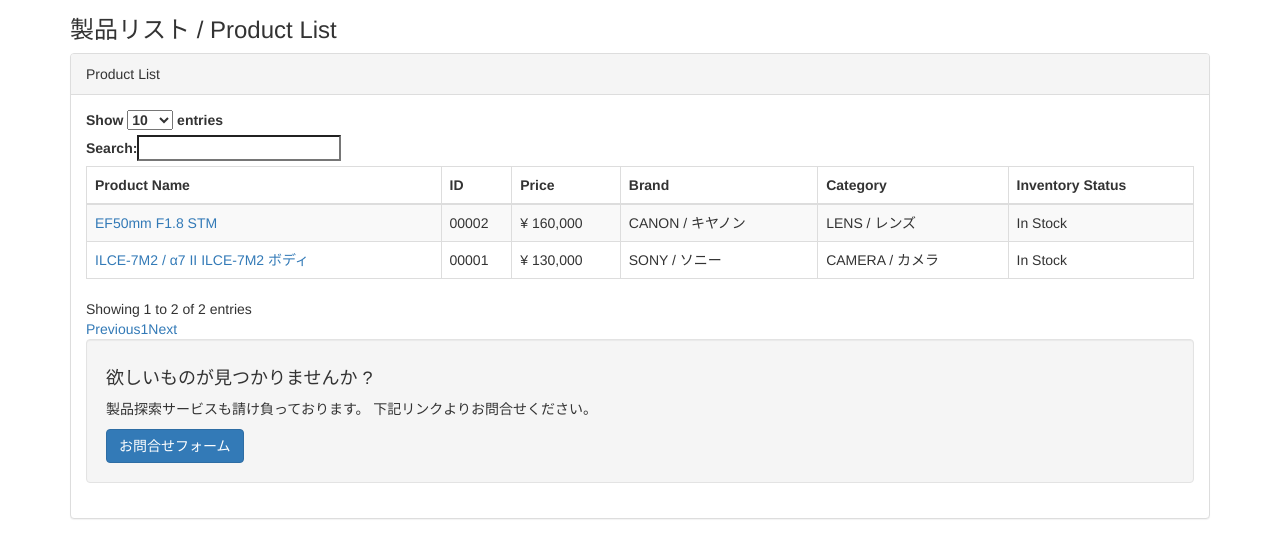
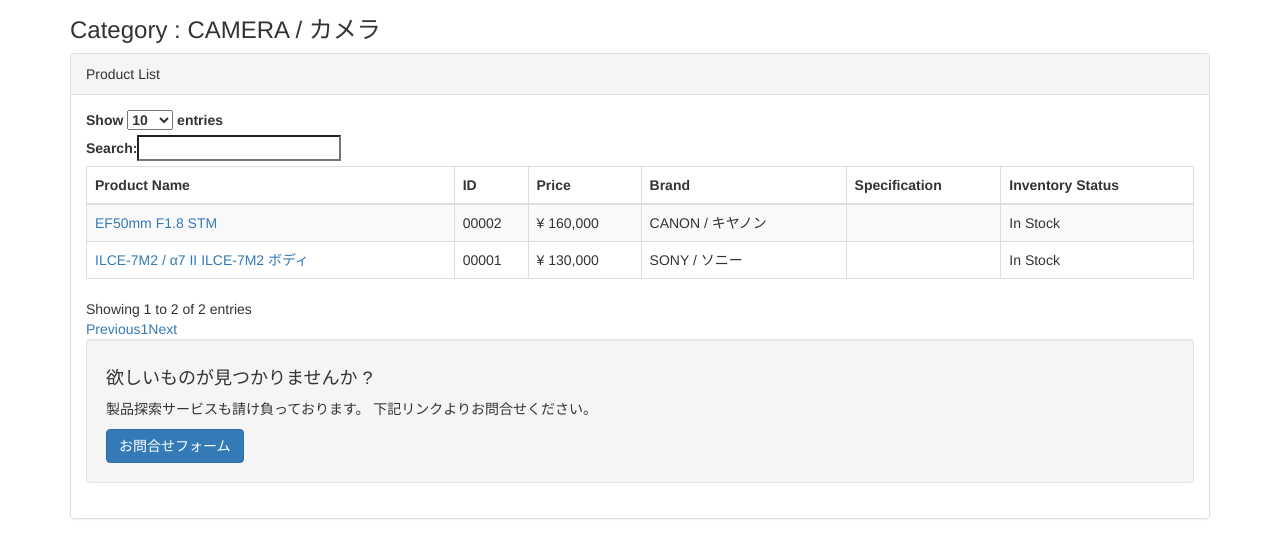
Before and after one commit to ToMoCA/corporate-site, a Django app: page /products/ in a window 1280 px wide. Shown: the part 54-612 px from the top of the page. Run offline with Django 3.2, Linux system fonts and the light colour scheme; data comes from the database, SQL or seed files in the repository; some libraries are stand-ins or nearby versions.

Commit message:
Update category list view

```diff
--- a/project/products/templates/products/list.html
+++ b/project/products/templates/products/list.html
@@ -4,7 +4,7 @@
 
 {% load humanize %}
 
-<h3>製品リスト / Product List</h3>
+<h3>Category : {{ product_list.0.category }}</h3>
 
 <div class="panel panel-default">
 
@@ -21,7 +21,7 @@
                 <th>ID</th>
                 <th>Price</th>
                 <th>Brand</th>
-                <th>Category</th>
+                <th>Specification</th>
                 <th>Inventory Status</th>
             </tr>
             </thead>
@@ -33,7 +33,7 @@
                 <td>{{ product.id | stringformat:"05d"}}</td>
                 <td> ¥ {{ product.price | intcomma}}</td>
                 <td>{{ product.brand }}</td>
-                <td>{{ product.category }}</td>
+                <td>{{ product.measurable_range }}</td>
                 <td>{{ product.inventory_status }}</td>
             </tr>
             {% endfor %}
```
